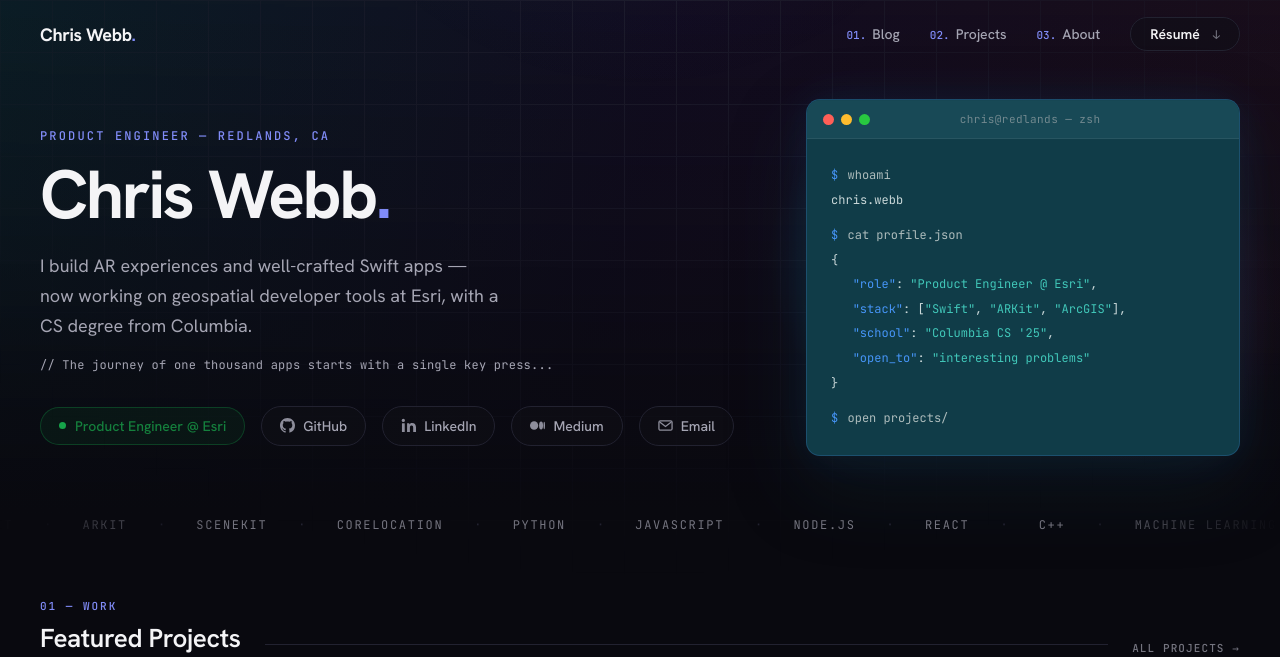
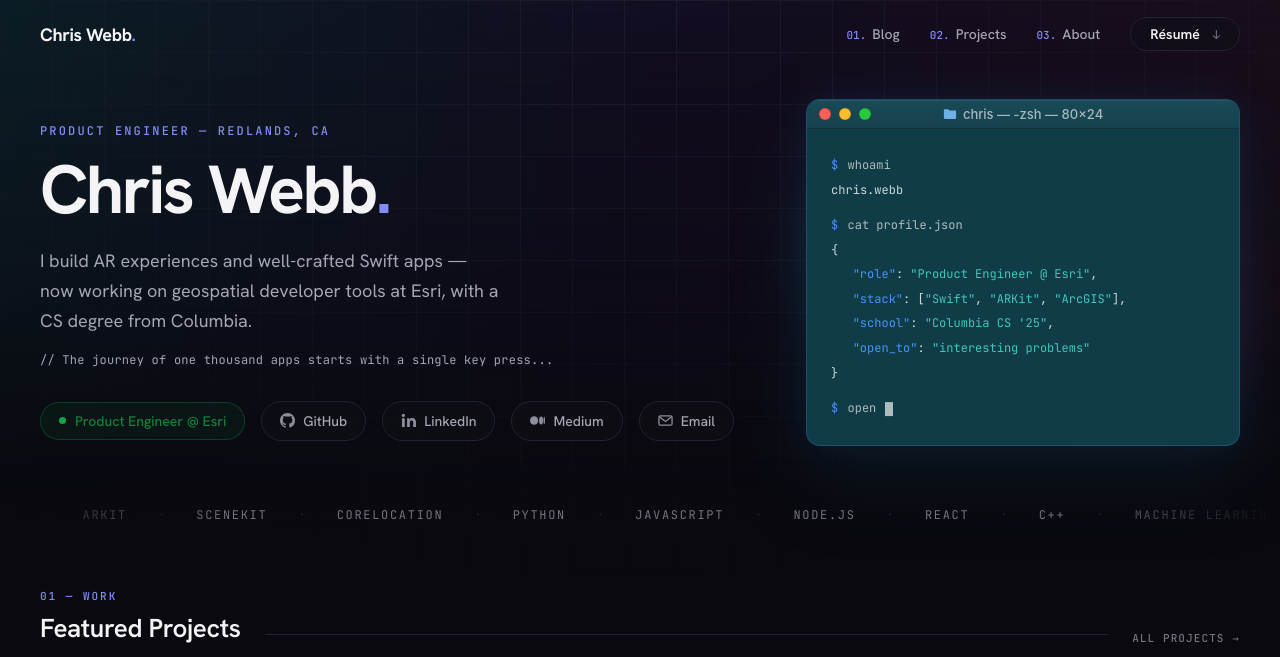
Before and after one commit to chriswebb09/chriswebb09.github.io, a Jekyll site: the page built from index.html, in a window 1280 px wide and 1400 px high, cut to the strip 0-657 px from the top of the window. Built offline with Jekyll 4.4.1, drawn with Linux system fonts in a browser that asks for light colours; nearby versions of some CDN libraries.

Commit message:
Animate the home page terminal and give it a macOS title bar
The session now plays back as if typed live: each command is typed
character by character with a solid cursor, then its output appears
line by line, ending on a blinking cursor after "open projects/".
Hidden lines keep their space so the layout never shifts; with
reduced motion or no JS the full session shows as before.

Title bar: 28px macOS chrome tinted from the profile, 12px traffic
lights with a hairline ring and hover glyphs, centered system-font
title "chris -- -zsh -- 80x24" with the folder proxy icon.

Co-Authored-By: Claude Opus 5.5 <noreply@anthropic.com>
Claude-Session: https://claude.ai/code/session_01CpJoGS856WmBYBPDcSzYvV

```diff
--- a/_includes/header.html
+++ b/_includes/header.html
@@ -24,14 +24,19 @@
             <div class="hero-side" aria-hidden="true">
                 <div class="terminal">
                     <div class="terminal-bar">
-                        <span class="tl tl-r"></span><span class="tl tl-y"></span><span class="tl tl-g"></span>
-                        <span class="terminal-title">chris@redlands — zsh</span>
+                        <span class="tl-group">
+                            <span class="tl tl-r"></span><span class="tl tl-y"></span><span class="tl tl-g"></span>
+                        </span>
+                        <span class="terminal-title">
+                            <svg class="terminal-icon" viewBox="0 0 16 13" aria-hidden="true"><path d="M1 2.2C1 1.5 1.5 1 2.2 1h3.6l1.4 1.5h6.6c.7 0 1.2.5 1.2 1.2v7.1c0 .7-.5 1.2-1.2 1.2H2.2c-.7 0-1.2-.5-1.2-1.2V2.2Z"/></svg>
+                            chris &mdash; -zsh &mdash; 80&times;24
+                        </span>
                     </div>
-                    <div class="terminal-body">
-                        <div class="t-line"><span class="c-p">$</span> whoami</div>
+                    <div class="terminal-body" data-typing>
+                        <div class="t-line"><span class="c-p">$</span> <span class="t-cmd">whoami</span></div>
                         <div class="t-line t-out">chris.webb</div>
                         <div class="t-gap"></div>
-                        <div class="t-line"><span class="c-p">$</span> cat profile.json</div>
+                        <div class="t-line"><span class="c-p">$</span> <span class="t-cmd">cat profile.json</span></div>
                         <div class="t-line t-out">{</div>
                         <div class="t-line t-out t-in"><span class="c-k">"role"</span>: <span class="c-s">"Product Engineer @ Esri"</span>,</div>
                         <div class="t-line t-out t-in"><span class="c-k">"stack"</span>: [<span class="c-s">"Swift"</span>, <span class="c-s">"ARKit"</span>, <span class="c-s">"ArcGIS"</span>],</div>
@@ -39,9 +44,67 @@
                         <div class="t-line t-out t-in"><span class="c-k">"open_to"</span>: <span class="c-s">"interesting problems"</span></div>
                         <div class="t-line t-out">}</div>
                         <div class="t-gap"></div>
-                        <div class="t-line"><span class="c-p">$</span> open projects/<span class="caret"></span></div>
+                        <div class="t-line"><span class="c-p">$</span> <span class="t-cmd">open projects/</span><span class="caret"></span></div>
                     </div>
                 </div>
+                <script>
+                /* Replays the session above as if typed live: each command is
+                   typed out, then its output appears. Lines keep their space
+                   while hidden (visibility, not display) so nothing shifts.
+                   Block comments only: the compress layout joins lines. */
+                (function () {
+                    var body = document.querySelector('[data-typing]');
+                    if (!body || !window.matchMedia || window.matchMedia('(prefers-reduced-motion: reduce)').matches) { return; }
+
+                    var rows = Array.prototype.slice.call(body.children);
+                    var caret = body.querySelector('.caret');
+                    var cmds = rows.map(function (row) {
+                        var cmd = row.querySelector('.t-cmd');
+                        if (!cmd) { return null; }
+                        var text = cmd.textContent;
+                        cmd.textContent = '';
+                        return { el: cmd, text: text };
+                    });
+
+                    rows.forEach(function (row) { row.classList.add('t-hidden'); });
+                    caret.classList.add('is-typing');
+
+                    function wait(ms) { return new Promise(function (r) { setTimeout(r, ms); }); }
+
+                    function type(cmd) {
+                        cmd.el.parentNode.insertBefore(caret, cmd.el.nextSibling);
+                        caret.classList.remove('is-typing');
+                        return wait(650).then(function () {
+                            caret.classList.add('is-typing');
+                            var i = 0;
+                            return new Promise(function (done) {
+                                (function next() {
+                                    if (i >= cmd.text.length) { return done(); }
+                                    cmd.el.textContent += cmd.text.charAt(i++);
+                                    var ch = cmd.text.charAt(i - 1);
+                                    setTimeout(next, (ch === ' ' || ch === '.' || ch === '/') ? 140 : 55 + Math.random() * 75);
+                                })();
+                            });
+                        }).then(function () { return wait(320); });
+                    }
+
+                    function run(i) {
+                        if (i >= rows.length) { caret.classList.remove('is-typing'); return; }
+                        var row = rows[i];
+                        row.classList.remove('t-hidden');
+                        if (cmds[i]) {
+                            return type(cmds[i]).then(function () {
+                                if (i === rows.length - 1) { caret.classList.remove('is-typing'); return; }
+                                caret.parentNode && caret.parentNode.removeChild(caret);
+                                return wait(140).then(function () { run(i + 1); });
+                            });
+                        }
+                        return wait(row.classList.contains('t-out') ? 45 : 0).then(function () { run(i + 1); });
+                    }
+
+                    wait(700).then(function () { run(0); });
+                })();
+                </script>
             </div>
         </div>
     </header>
--- a/_sass/components/header.sass
+++ b/_sass/components/header.sass
@@ -174,36 +174,90 @@
     to
         transform: translateY(-9px)
 
+// macOS window chrome: 28px titlebar tinted from the profile background,
+// 12px traffic lights with a hairline ring and hover glyphs, and a
+// centered system-font title with the folder proxy icon
 .terminal-bar
+    position: relative
     display: flex
     align-items: center
-    gap: 7px
-    padding: 12px 16px
-    border-bottom: 1px solid rgba(114, 137, 143, 0.18)
-    background: #184956
+    height: 28px
+    padding: 0 12px
+    background: linear-gradient(180deg, #1a4a57 0%, #15424e 100%)
+    box-shadow: inset 0 1px 0 rgba(255, 255, 255, 0.07)
+    border-bottom: 1px solid rgba(0, 0, 0, 0.35)
 
-    > .tl
-        width: 11px
-        height: 11px
+    > .tl-group
+        position: relative
+        z-index: 1
+        display: flex
+        gap: 8px
+
+        &:hover > .tl:after
+            opacity: 1
+
+    .tl
+        position: relative
+        width: 12px
+        height: 12px
         border-radius: 999px
+        box-shadow: inset 0 0 0 0.5px rgba(0, 0, 0, 0.28)
+
+        &:after
+            position: absolute
+            top: 0
+            left: 0
+            width: 100%
+            height: 100%
+            display: flex
+            align-items: center
+            justify-content: center
+            font: 700 9px/1 -apple-system, BlinkMacSystemFont, "Helvetica Neue", sans-serif
+            color: rgba(0, 0, 0, 0.55)
+            opacity: 0
+            transition: opacity 0.12s ease
 
         &.tl-r
             background: #ff5f57
 
+            &:after
+                content: "\00d7"
+                font-size: 11px
+
         &.tl-y
             background: #febc2e
+
+            &:after
+                content: "\2212"
 
         &.tl-g
             background: #28c840
 
+            &:after
+                content: "+"
+                font-size: 10px
+
     > .terminal-title
-        flex: 1
-        text-align: center
-        font-family: $fontMonospace
-        font-size: 1.1rem
-        letter-spacing: 0.04em
-        color: #72898f
-        margin-right: 40px
+        position: absolute
+        left: 0
+        right: 0
+        display: flex
+        align-items: center
+        justify-content: center
+        gap: 6px
+        font: 500 13px/1 -apple-system, BlinkMacSystemFont, "SF Pro Text", "Helvetica Neue", sans-serif
+        letter-spacing: 0
+        color: rgba(255, 255, 255, 0.62)
+        pointer-events: none
+        white-space: nowrap
+
+        @media #{$mobile}
+            font-size: 12px
+
+    .terminal-icon
+        width: 14px
+        height: 12px
+        fill: #6fb0e8
 
 .terminal-body
     padding: 24px
@@ -239,8 +293,16 @@
     .c-s
         color: #41c7b9
 
+    .t-hidden
+        visibility: hidden
+
     .caret
+        margin-left: 1px
         background: #adbcbc
+
+        // solid while keys are being pressed, blinking when idle
+        &.is-typing
+            animation: none
 
 // --- Interior page hero (Blog / Projects / Tags) ---
 
```
